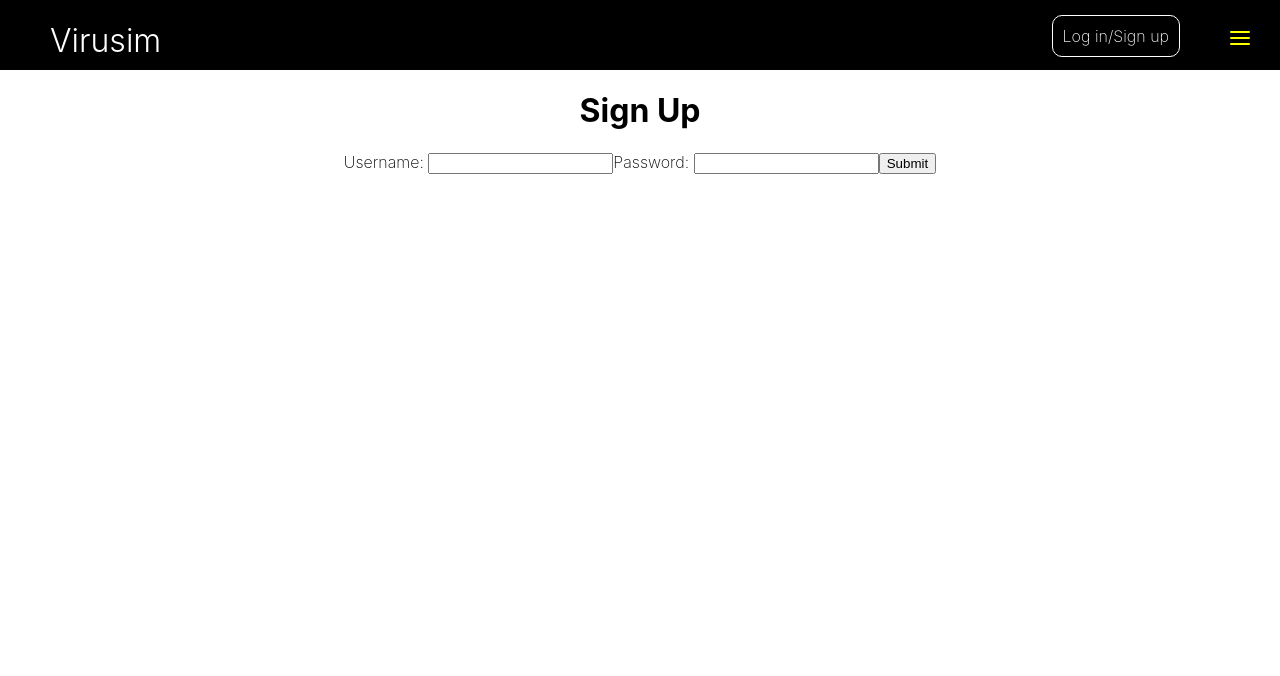
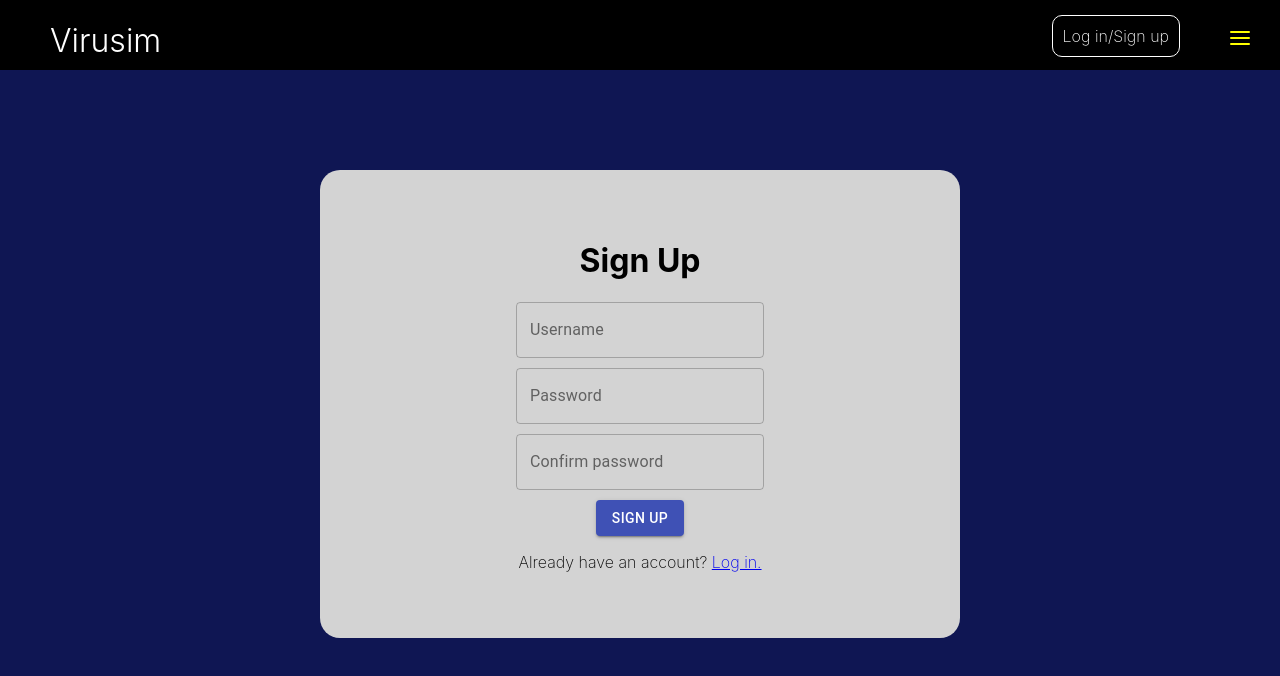
Before and after one commit to tau-bar/orbital, a React (Create React App) app in the folder frontend/: page /sign-up in a window 1280 px wide. Shown: the top 676 px of the page. Built offline with nearby package versions, Linux system fonts and the light colour scheme.

Commit message:
Copied Reyaaz's changes over to test, merge with Reyaaz branch later.

```diff
--- a/frontend/src/components/text-field/text-field.component.jsx
+++ b/frontend/src/components/text-field/text-field.component.jsx
@@ -1,13 +1,21 @@
 import { TextField } from '@material-ui/core';
 import React from 'react';
 import './text-field.styles.scss';
+import { makeStyles } from '@material-ui/core/styles';
 
-const CustomTextField = ({ type, label, helperText, onChange }) => {
+
+
+
+const CustomTextField = ({color, type, label, helperText, onChange }) => {
     return (
+
         <div className = 'custom-text-field'>
-            <TextField id="outlined-basic" onChange = {e => onChange(e)} helperText = {helperText} label= {label} variant="outlined" type = {type} ></TextField>
+            <TextField id ="outline-basic" onChange = {e => onChange(e)} helperText = {helperText} label= {label} variant="outlined" type = {type}></TextField>
         </div>
     )
 }
 
 export default CustomTextField;
+
+//outline-basic
+//standard-error
--- a/frontend/src/pages/login-page/signuppage.component.jsx
+++ b/frontend/src/pages/login-page/signuppage.component.jsx
@@ -1,6 +1,16 @@
-import React, { useState } from 'react';
+import React, {useState, useEffect} from 'react';
+import { Container, Button } from '@material-ui/core';
+import { Link } from 'react-router-dom';
 import './loginpage.styles.scss'
+import CustomTextField from '../../components/text-field/text-field.component';
 import Axios from 'axios';
+import ValidateTextField from '../../components/text-field/text-field.component';
+
+
+
+/*
+
+Taufiq code for reference in the future. I changed a bit.
 
 const SignUpPage = () => {
     const onSubmit = (event) => {
@@ -11,40 +21,6 @@ const SignUpPage = () => {
         console.log("once successful, redirect to home page");
       }
 
-    //What Reyaaz added starts here
-    const [Username, setUsername] = useState('')
-    const [Password, setPassword] = useState('')
-    const submitPassword = () => {
-      Axios.post('http://localhost:3001/api/insert',{
-        Username: Username,
-        Password: Password,
-      }).then(() => {
-        alert("successful insert");
-      });
-    };
-
-    return (
-      <div className="App">
-        <h1>Sign Up</h1>
-        <div className="form">
-          <label>Username: </label>
-        <input type="text" name="Username" onChange={(e)=> {
-          setUsername(e.target.value)
-        }}/>
-          <label>Password: </label>
-        <input type="text" name="Password" onChange={(e)=> {
-          setPassword(e.target.value)
-        }}/>
-        <button onClick = {submitPassword}>Submit</button>
-        </div>
-      </div>
-    );
-  }
-  //What Reyaaz added ends here
-
-  //What Taufiq added. Commenting out to test whether can connect using
-  //simple form
-  /*
     const [values, setValues] = React.useState({
     username: '',
     password: '',
@@ -85,6 +61,332 @@ const SignUpPage = () => {
                 </Container>
             </div>)
 }
+
 */
 
+
+
+
+
+function SignUpPage() {
+
+  const onSubmit = (event) => {
+    event.preventDefault()
+    console.log("errorId is:" + errorId);
+    console.log("Check if username already exists");
+    console.log("If exists, error");
+    console.log("else, create user in database");
+    console.log("once successful, redirect to home page");
+    const isValid = formValidation();
+  }
+
+  const [username, setUsername] = useState('')
+  const [Password, setPassword] = useState('')
+  const [C_Password, setCPassword] = useState('')
+  const [usernameErr, setUsernameErr] = useState({})
+  const [passwordErr, setPasswordErr] = useState({})
+  const [errorId, setErrorId] = useState({})
+
+
+  const formValidation = () => {
+    const usernameErr = {};
+    const passwordErr = {};
+    let errorIdHelper = 'primary';
+    let isValid = true;
+
+
+
+    if (username.trim().length < 5) {
+      usernameErr.usernameShort = "Username is too short";
+      errorIdHelper = 'secondary';
+      isValid = false;
+    }
+
+    if (username.trim().length > 10) {
+      usernameErr.usernameLong = "Username is too long";
+      errorIdHelper = 'secondary';
+      isValid = false;
+    }
+
+    if (!username.includes("123")) {
+      usernameErr.userName123 = "Username must have 123";
+      errorIdHelper = 'secondary';
+      isValid = false;
+    }
+
+    setUsernameErr(usernameErr);
+    setPasswordErr(usernameErr);
+    setErrorId(errorIdHelper);
+    return isValid;
+
+
+
+  }
+  const submitReview = () => {
+    Axios.post('http://localhost:3001/api/insert',{
+      username: username,
+      password: Password,
+    }).then(() => {
+
+      if(C_Password !== Password){
+        errorId = "secondary"
+        alert("password does not match");
+      } else{
+        errorId = "primary"
+        alert("successful insert");
+        }
+
+    });
+  };
+
+  return (
+    <div className = 'login-signup-page'>
+        <Container className = 'login-signup-container'>
+            <div>
+                <h1 className = 'loginsignuptitle'>Sign Up</h1>
+            </div>
+            <form onSubmit = {onSubmit}>
+              <CustomTextField
+                label = "Username"
+                type = "username"
+                color = {errorId}
+                onChange={(e)=> {
+                  setUsername(e.target.value)
+                }}
+              />
+              {Object.keys(usernameErr).map((key)=>{
+                  return <div style={{color: "red"}}>{usernameErr[key]}</div>
+                })}
+              <CustomTextField
+                label = "Password"
+                type = "password"
+                onChange={(e)=> {
+                  setPassword(e.target.value)
+                }}
+              />
+              <CustomTextField
+                label = "Confirm password"
+                type = "password"
+                onChange={(e)=> {
+                  setCPassword(e.target.value)
+                }}
+              />
+              <Button onClick = {submitReview} variant="contained" color="primary" type = "submit">
+                Sign Up
+              </Button>
+            </form>
+            <p>Already have an account? <Link to = "login">Log in.</Link></p>
+        </Container>
+    </div>);
+
+
+}
+
 export default SignUpPage;
+
+
+
+
+
+/*
+import React from 'react';
+
+class SignUpPage extends React.Component {
+  constructor() {
+    super();
+    this.state = {
+      input: {},
+      errors: {}
+    };
+
+    this.handleChange = this.handleChange.bind(this);
+    this.handleSubmit = this.handleSubmit.bind(this);
+  }
+
+  handleChange(event) {
+    let input = this.state.input;
+    input[event.target.name] = event.target.value;
+
+    this.setState({
+      input
+    });
+  }
+
+  handleSubmit(event) {
+    event.preventDefault();
+
+    if(this.validate()){
+        console.log(this.state);
+
+        let input = {};
+        input["name"] = "";
+        input["email"] = "";
+        input["password"] = "";
+        input["confirm_password"] = "";
+        this.setState({input:input});
+
+        alert('Demo Form is submited');
+    }
+  }
+
+  validate(){
+      let input = this.state.input;
+      let errors = {};
+      let isValid = true;
+
+
+        if (input["password"] != input["confirm_password"]) {
+          isValid = false;
+          errors["password"] = "Passwords don't match.";
+        }
+
+
+      this.setState({
+        errors: errors
+      });
+
+      return isValid;
+  }
+
+  render() {
+    return (
+      <div>
+        <h1>React Password and Confirm Password Validation Example - ItSolutionStuff.com</h1>
+        <form onSubmit={this.handleSubmit}>
+
+          <div class="form-group">
+            <label for="name">Name:</label>
+            <input
+              type="text"
+              name="name"
+              value={this.state.input.name}
+              onChange={this.handleChange}
+              class="form-control"
+              placeholder="Enter name"
+              id="name" />
+
+              <div className="text-danger">{this.state.errors.name}</div>
+          </div>
+
+          <div class="form-group">
+            <label for="email">Email Address:</label>
+            <input
+              type="text"
+              name="email"
+              value={this.state.input.email}
+              onChange={this.handleChange}
+              class="form-control"
+              placeholder="Enter email"
+              id="email" />
+
+              <div className="text-danger">{this.state.errors.email}</div>
+          </div>
+
+          <div class="form-group">
+            <label for="password">Password:</label>
+            <input
+              type="password"
+              name="password"
+              value={this.state.input.password}
+              onChange={this.handleChange}
+              class="form-control"
+              placeholder="Enter password"
+              id="password" />
+
+              <div className="text-danger">{this.state.errors.password}</div>
+          </div>
+
+          <div class="form-group">
+            <label for="password">Confirm Password:</label>
+            <input
+              type="password"
+              name="confirm_password"
+              value={this.state.input.confirm_password}
+              onChange={this.handleChange}
+              class="form-control"
+              placeholder="Enter confirm password"
+              id="confirm_password" />
+
+              <div className="text-danger">{this.state.errors.confirm_password}</div>
+          </div>
+
+          <input type="submit" value="Submit" class="btn btn-success" />
+        </form>
+      </div>
+    );
+  }
+}
+
+export default SignUpPage;
+
+
+
+/*
+function SignUpPage() {
+
+  const onSubmit = (event) => {
+    event.preventDefault()
+    console.log("Check if username already exists");
+    console.log("If exists, error");
+    console.log("else, create user in database");
+    console.log("once successful, redirect to home page");
+  }
+
+  const [username, setUsername] = useState('')
+  const [Password, setPassword] = useState('')
+  const [C_Password, setCPassword] = useState('')
+  const submitReview = () => {
+    Axios.post('http://localhost:3001/api/insert',{
+      username: username,
+      password: Password,
+    }).then(() => {
+
+      if(C_Password !== Password){
+        alert("password does not match");
+      } else{
+        alert("successful insert");
+        }
+
+    });
+  };
+
+  return (
+    <div className = 'login-signup-page'>
+        <Container className = 'login-signup-container'>
+            <div>
+                <h1 className = 'loginsignuptitle'>Sign Up</h1>
+            </div>
+            <form onSubmit = {onSubmit}>
+              <CustomTextField
+                label = "Username"
+                type = "username"
+                onChange={(e)=> {
+                  setUsername(e.target.value)
+                }}
+              />
+              <CustomTextField
+                label = "Password"
+                type = "password"
+                onChange={(e)=> {
+                  setPassword(e.target.value)
+                }}
+              />
+              <CustomTextField
+                label = "Confirm password"
+                type = "password"
+                onChange={(e)=> {
+                  setCPassword(e.target.value)
+                }}
+              />
+              <Button onClick = {submitReview} variant="contained" color="primary" type = "submit">
+                Sign Up
+              </Button>
+            </form>
+            <p>Already have an account? <Link to = "login">Log in.</Link></p>
+        </Container>
+    </div>);
+
+}
+
+export default SignUpPage;
+*/
```
